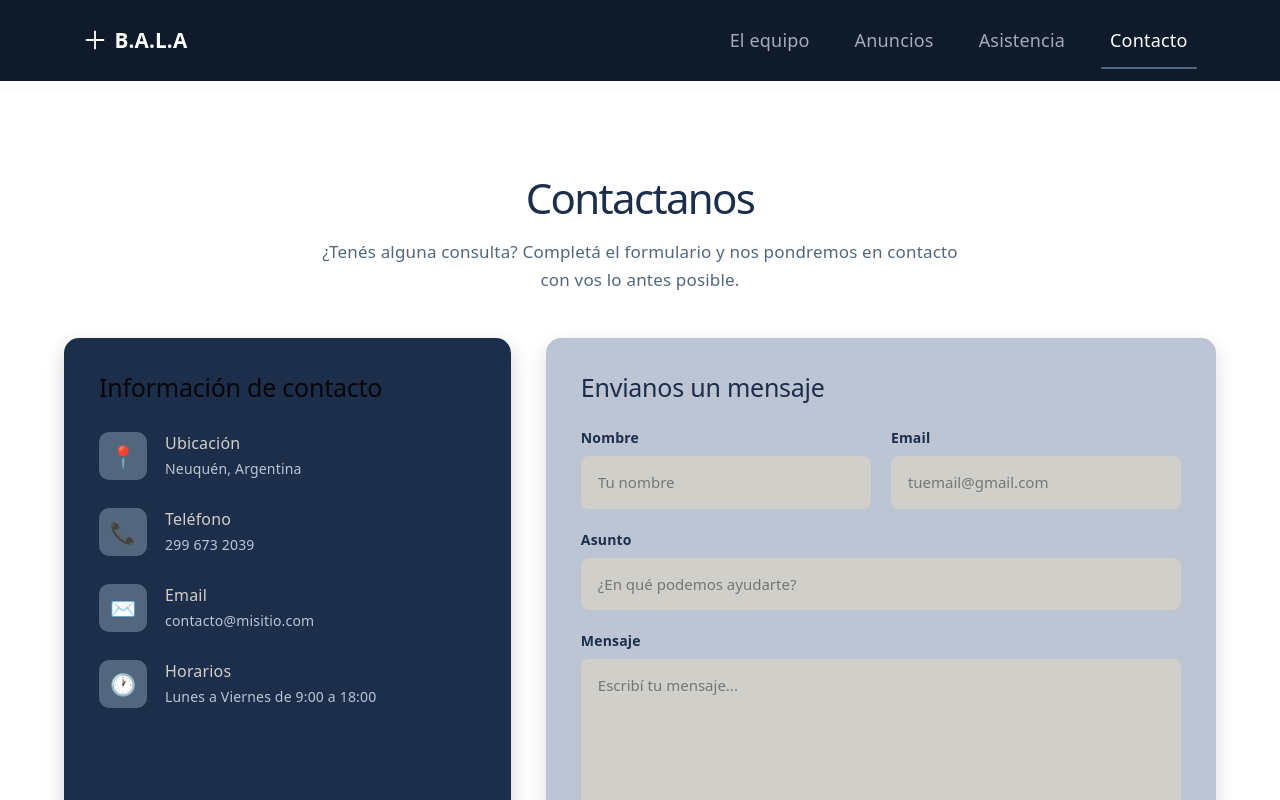
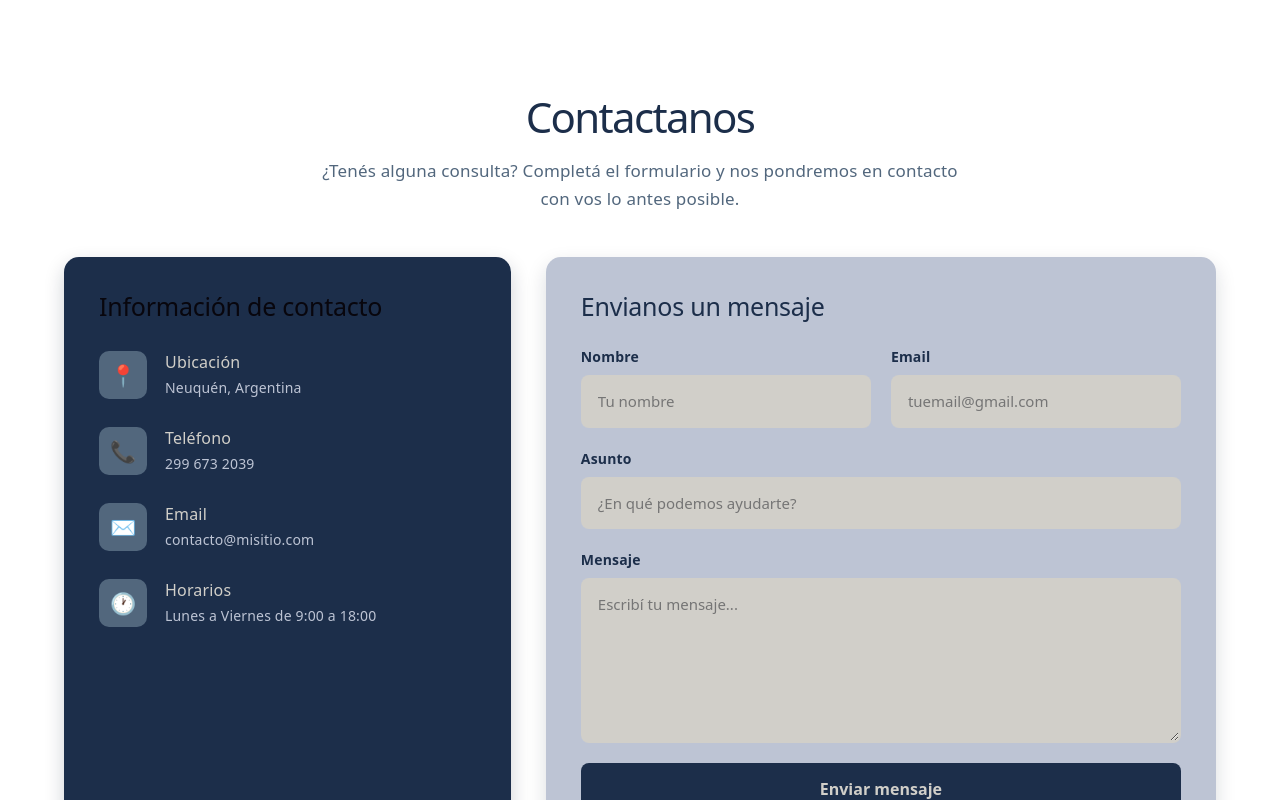
Before and after one commit to Leivaaldana/Gestion_BALA, a React (Vite) app: page /contacto in a window 1280 px wide. Shown: the top 800 px of the page. Built offline with nearby package versions, Linux system fonts and the light colour scheme.

Commit message:
Arreglando rutas en app.jsx

```diff
--- a/src/App.jsx
+++ b/src/App.jsx
@@ -16,10 +16,7 @@ function App() {
     <Routes>
       <Route path="/" element={<Principal />} />
       <Route path="/login" element={<Login />} />
-
-      <Route element={<Layout />}>
-        <Route path="/contacto" element={<Contacto />} />
-      </Route>
+      <Route path="/contacto" element={<Contacto />} />
     </Routes>
   );
 }
```
